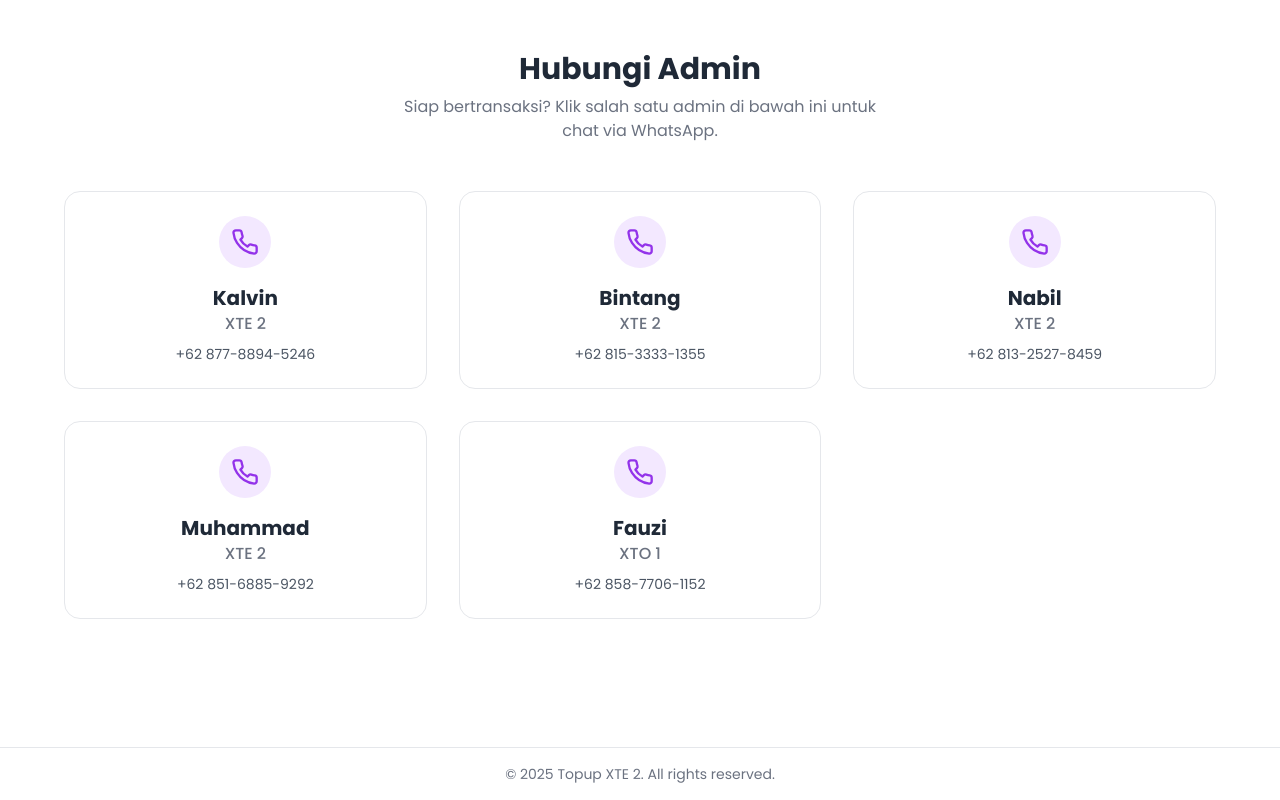
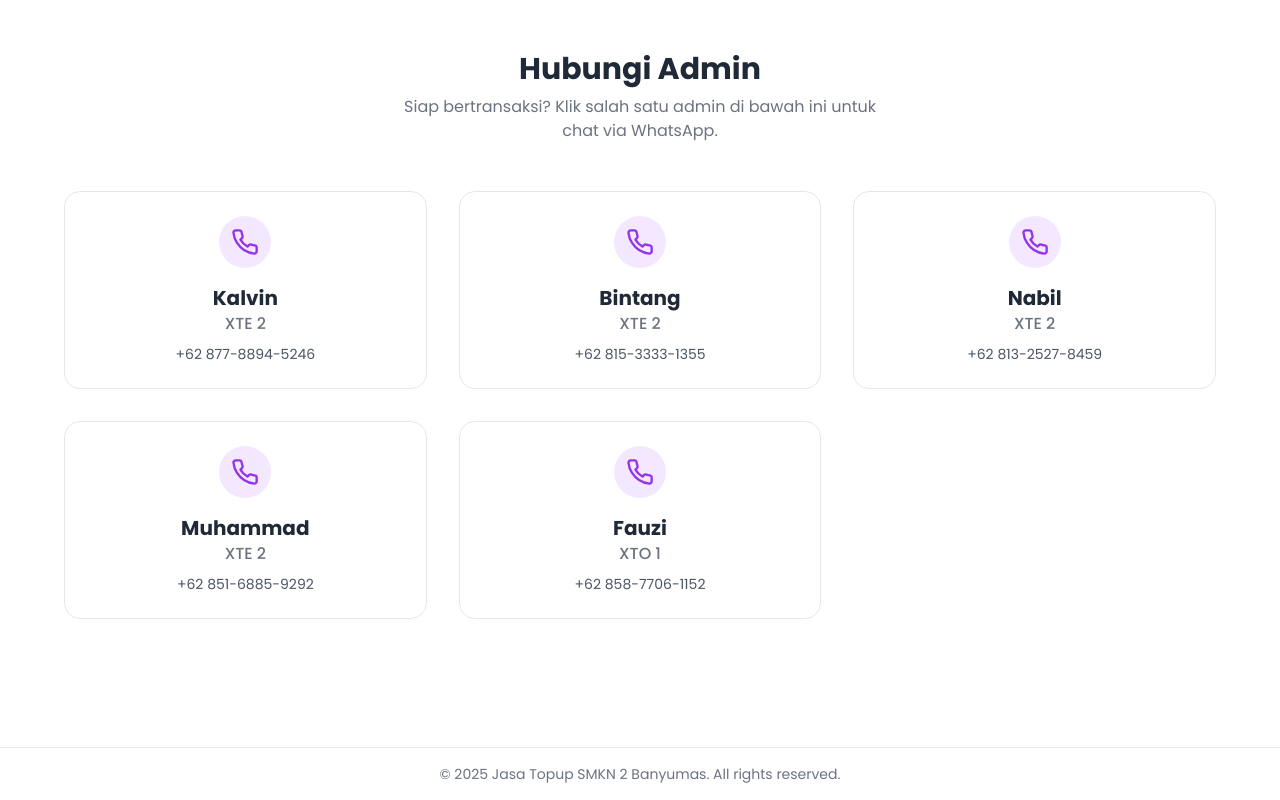
Before and after one commit to Nephyy1/xte2, a Next.js app: page / in a window 1280 px wide. Shown: the part 1441-2241 px from the top of the page. Built offline with nearby package versions, Linux system fonts and the light colour scheme.

Commit message:
Update layout.tsx

```diff
--- a/app/layout.tsx
+++ b/app/layout.tsx
@@ -9,8 +9,8 @@ const poppins = Poppins({
 });
 
 export const metadata: Metadata = {
-  title: "Topup XTE 2 - Cepat, Murah, Terpercaya",
-  description: "Jasa topup e-wallet dan convert pulsa dengan biaya admin termurah untuk siswa XTE 2.",
+  title: "Jasa Topup SMKN 2 Banyumas - Cepat, Murah, Terpercaya",
+  description: "Jasa topup e-wallet dan convert pulsa dengan biaya admin termurah untuk siswa SMKN 2 Banyumas.",
 };
 
 export default function RootLayout({
@@ -24,7 +24,7 @@ export default function RootLayout({
         <Navbar />
         <main>{children}</main>
         <footer className="text-center p-4 border-t mt-16">
-          <p className="text-sm text-gray-500">© 2025 Topup XTE 2. All rights reserved.</p>
+          <p className="text-sm text-gray-500">© 2025 Jasa Topup SMKN 2 Banyumas. All rights reserved.</p>
         </footer>
       </body>
     </html>
```
